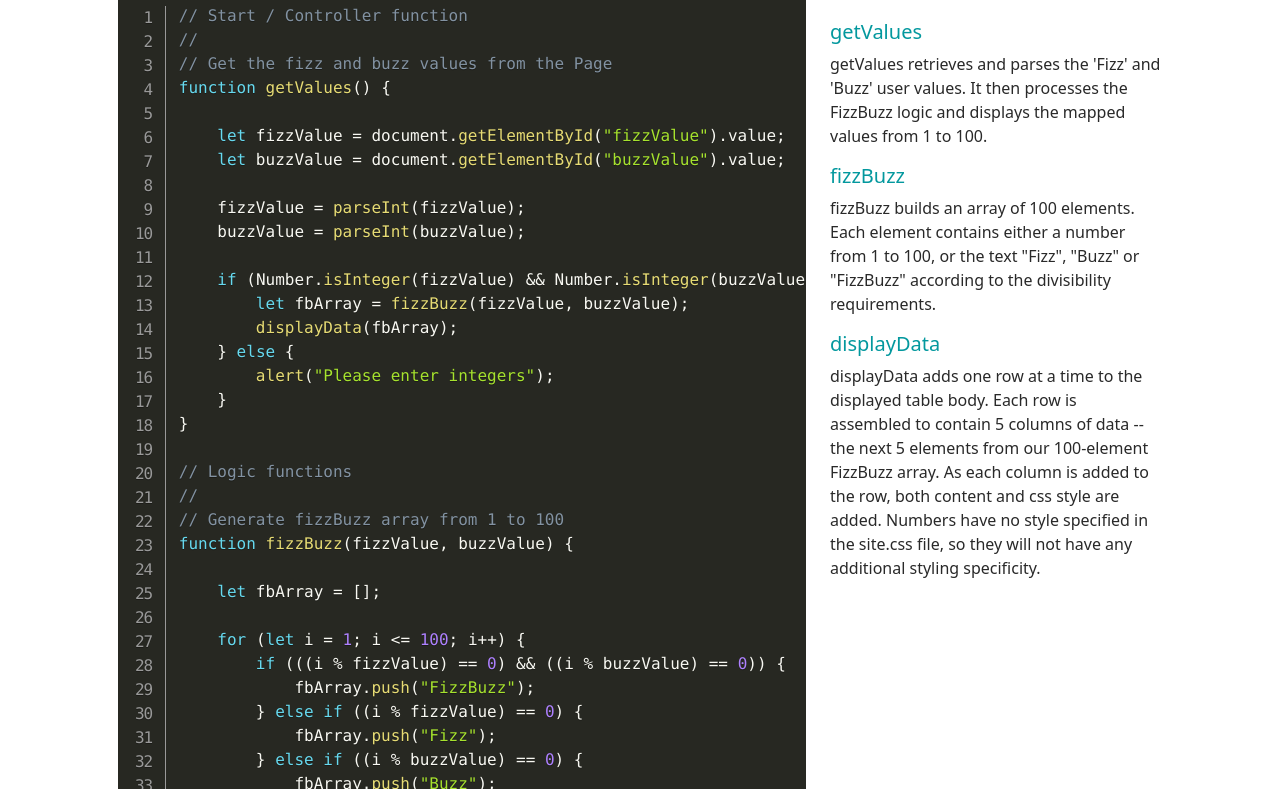
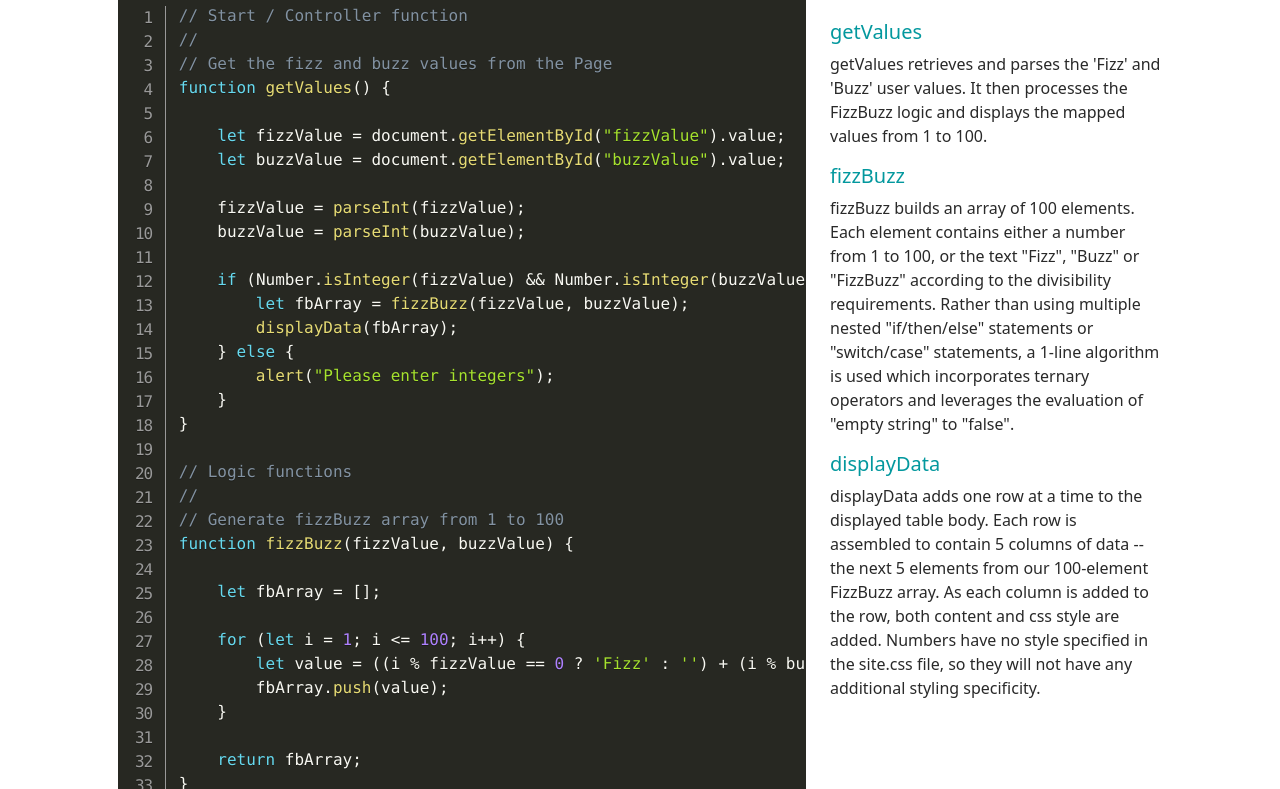
Before and after one commit to bobbecket/FizzBuzz, a plain HTML site: page code.html in a window 1280 px wide. Shown: the part 163-952 px from the top of the page. Drawn offline with nearby package versions, Linux system fonts and the light colour scheme.

Commit message:
Update FizzBuzz algo
Modified FizzBuzz to use a more elegant 1-line algorithm incorporating ternary operators and leveraging the evaluation of "empty string" to "false".

```diff
--- a/code.html
+++ b/code.html
@@ -86,16 +86,10 @@
                                 let fbArray = [];
 
                                 for (let i = 1; i &lt;= 100; i++) {
-                                    if (((i % fizzValue) == 0) && ((i % buzzValue) == 0)) {
-                                        fbArray.push("FizzBuzz");
-                                    } else if ((i % fizzValue) == 0) {
-                                        fbArray.push("Fizz");
-                                    } else if ((i % buzzValue) == 0) {
-                                        fbArray.push("Buzz");
-                                    } else {
-                                        fbArray.push(i);
-                                    }
+                                    let value = ((i % fizzValue == 0 ? 'Fizz' : '') + (i % buzzValue == 0 ? 'Buzz' : '') || i);
+                                    fbArray.push(value);
                                 }
+
                                 return fbArray;
                             }
 
@@ -135,7 +129,10 @@
                         logic and displays the mapped values from 1 to 100.</p>
                     <h5>fizzBuzz</h5>
                     <p>fizzBuzz builds an array of 100 elements. Each element contains either a number from 1 to 100, or
-                        the text "Fizz", "Buzz" or "FizzBuzz" according to the divisibility requirements.</p>
+                        the text "Fizz", "Buzz" or "FizzBuzz" according to the divisibility requirements. Rather than
+                        using multiple nested "if/then/else" statements or "switch/case" statements, a 1-line algorithm
+                        is used which incorporates ternary operators and leverages the evaluation of "empty string" to
+                        "false".</p>
                     <h5>displayData</h5>
                     <p>displayData adds one row at a time to the displayed table body. Each row is assembled to contain
                         5 columns of data -- the next 5 elements from our 100-element FizzBuzz array. As each column is
--- a/js/site.js
+++ b/js/site.js
@@ -25,16 +25,10 @@ function fizzBuzz(fizzValue, buzzValue) {
     let fbArray = [];
 
     for (let i = 1; i <= 100; i++) {
-        if (((i % fizzValue) == 0) && ((i % buzzValue) == 0)) {
-            fbArray.push("FizzBuzz");
-        } else if ((i % fizzValue) == 0) {
-            fbArray.push("Fizz");
-        } else if ((i % buzzValue) == 0) {
-            fbArray.push("Buzz");
-        } else {
-            fbArray.push(i);
-        }
+        let value = ((i % fizzValue == 0 ? 'Fizz' : '') + (i % buzzValue == 0 ? 'Buzz' : '') || i);
+        fbArray.push(value);
     }
+
     return fbArray;
 }
 
```
